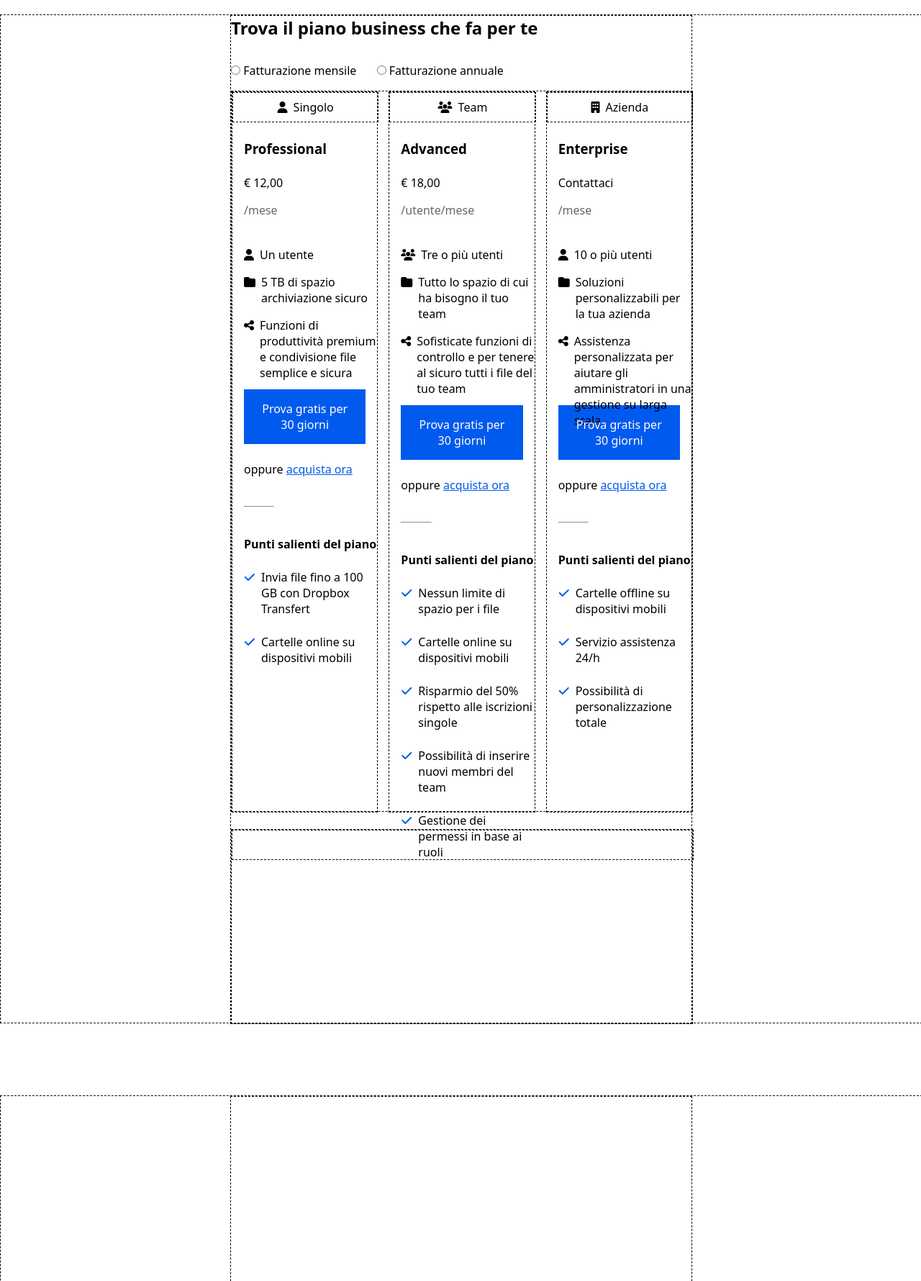
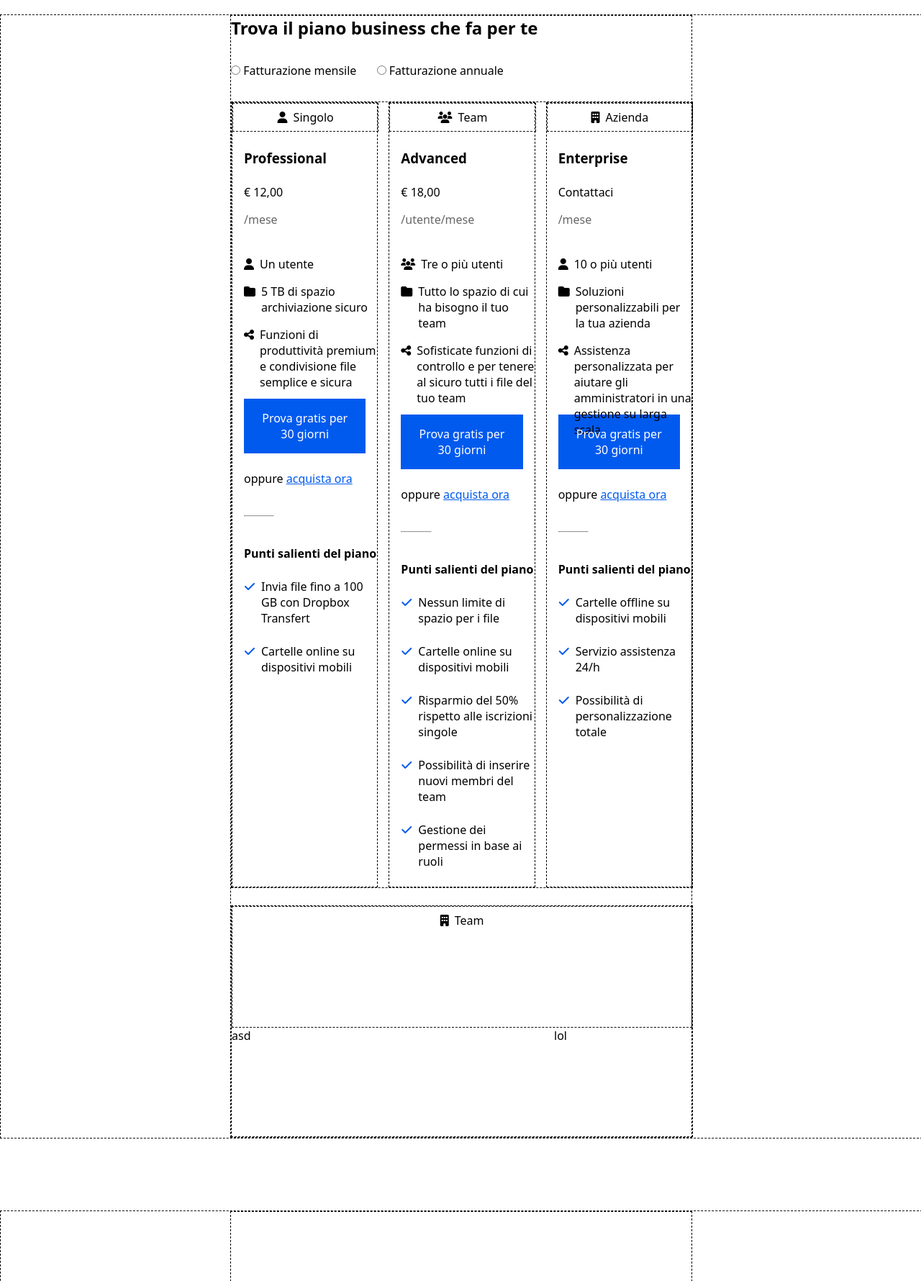
Before and after one commit to danieleangeletti/htmlcss-dropbox, a plain HTML site: page index.html in a window 1280 px wide. Shown: the part 520-2300 px from the top of the page at 72% size. Drawn offline with Linux system fonts and the light colour scheme.

Commit message:
fine prima sezione da completare

```diff
--- a/css/style.css
+++ b/css/style.css
@@ -62,8 +62,20 @@
     margin-bottom: 24px;
 }
 
+.margin-bottom-32 {
+    margin-bottom: 32px;
+}
+
 .margin-bottom-40 {
     margin-bottom: 40px;
+}
+
+.padding-top-8 {
+    padding-top: 8px;
+}
+
+.padding-bottom-8 {
+    padding-bottom: 8px;
 }
 
 .height-100 {
@@ -204,7 +216,7 @@
 */
 .section-1-container {
     width: 100vw;
-    height: 1400px;
+    min-height: 1400px;
     border: 1px dashed black;
     display: flex;
     justify-content: center;
@@ -212,16 +224,7 @@
 
 .section-1-restricted-container {
     width: 50%;
-    height: 100%;
     border: 1px dashed black;
-}
-
-.h2-and-buttons-container {
-    height: 104px;
-}
-
-.section-1-restricted-container h2 {
-    margin-bottom: 32px;
 }
 
 .section-1-restricted-container .billing-container span {
@@ -230,7 +233,6 @@
 
 .section-1-container-2 {
     width: 100%;
-    height: 1000px;
     border: 1px dashed black;
     display: flex;
     justify-content: space-between;
@@ -239,7 +241,6 @@
 
 .section-1-container-2-child {
     width: calc((100% / 3) - 12px);
-    height: 100%;
     border: 1px dashed black;
 }
 
@@ -254,7 +255,6 @@
 
 .section-1-container-2-nephew {
     width: 100%;
-    height: 40px;
     border: 1px dashed black;
     display: flex;
     justify-content: center;
@@ -275,14 +275,25 @@
 
 .section-1-container-3 {
     width: 100%;
-    height: calc(100% - (104px + 1002px + 25px));
+    height: 320px;
     border: 1px dashed black;
+    display: flex;
+    flex-wrap: wrap;
 }
 
-.section-1-container-3-child {
+.section-1-container-3-small-child {
     width: 100%;
-    height: 40px;
     border: 1px dashed black;
+    display: flex;
+    justify-content: center;
+}
+
+.enterprise {
+    width: 70%;
+}
+
+.contact {
+    width: 30%;
 }
 
 /*
--- a/index.html
+++ b/index.html
@@ -88,12 +88,11 @@
             <section>
                 <div class="section-1-container">
                     <div class="section-1-restricted-container">
-                        <div class="h2-and-buttons-container">
-                            <h2>
+                        <h2 class="margin-bottom-32">
                             Trova il piano business che fa per te
                         </h2>
 
-                            <div class="billing-container">
+                        <div class="billing-container margin-bottom-32">
                             <span>
                                 <input type="radio" name="fatturazione" value="Fatturazione mensile"/> Fatturazione mensile
                             </span>
@@ -102,16 +101,15 @@
                                 <input type="radio" name="fatturazione" value="Fatturazione mensile"/> Fatturazione annuale
                             </span>
                         </div>
-                        </div>
 
                         <div class="section-1-container-2">
                             <div class="section-1-container-2-child">
                                 <div class="section-1-container-2-nephew">
-                                    <div class=" flex margin-right-8">
+                                    <div class="margin-right-8 padding-top-8 padding-bottom-8">
                                         <i class="fa-solid fa-user" style="color: #000000;"></i>
                                     </div>
 
-                                    <div>
+                                    <div class="padding-top-8 padding-bottom-8">
                                         Singolo
                                     </div>
                                 </div>
@@ -187,11 +185,11 @@
 
                             <div class="section-1-container-2-child">
                                 <div class="section-1-container-2-nephew">
-                                    <div class="flex margin-right-8">
+                                    <div class="margin-right-8 padding-top-8 padding-bottom-8">
                                         <i class="fa-solid fa-users" style="color: #000000;"></i>
                                     </div>
 
-                                    <div>
+                                    <div class="padding-top-8 padding-bottom-8">
                                         Team
                                     </div>
                                 </div>
@@ -279,11 +277,11 @@
 
                             <div class="section-1-container-2-child">
                                 <div class="section-1-container-2-nephew">
-                                    <div class="flex margin-right-8">
+                                    <div class="margin-right-8 padding-top-8 padding-bottom-8">
                                         <i class="fa-solid fa-building" style="color: #000000;"></i>
                                     </div>
 
-                                    <div>
+                                    <div class="padding-top-8 padding-bottom-8">
                                         Azienda
                                     </div>
                                 </div>
@@ -363,8 +361,22 @@
                         </div>
 
                         <div class="section-1-container-3">
-                            <div class="section-1-container-3-child">
+                            <div class="section-1-container-3-small-child">
+                                <div class="margin-right-8 padding-top-8 padding-bottom-8">
+                                    <i class="fa-solid fa-building" style="color: #000000;"></i>
+                                </div>
 
+                                <div class="padding-top-8 padding-bottom-8">
+                                    Team
+                                </div>
+                            </div>
+
+                            <div class="enterprise">
+                                asd
+                            </div>
+
+                            <div class="contact">
+                                lol
                             </div>
                         </div>
                     </div>
```
Lines whose indentation alone changed are shown as unchanged.
